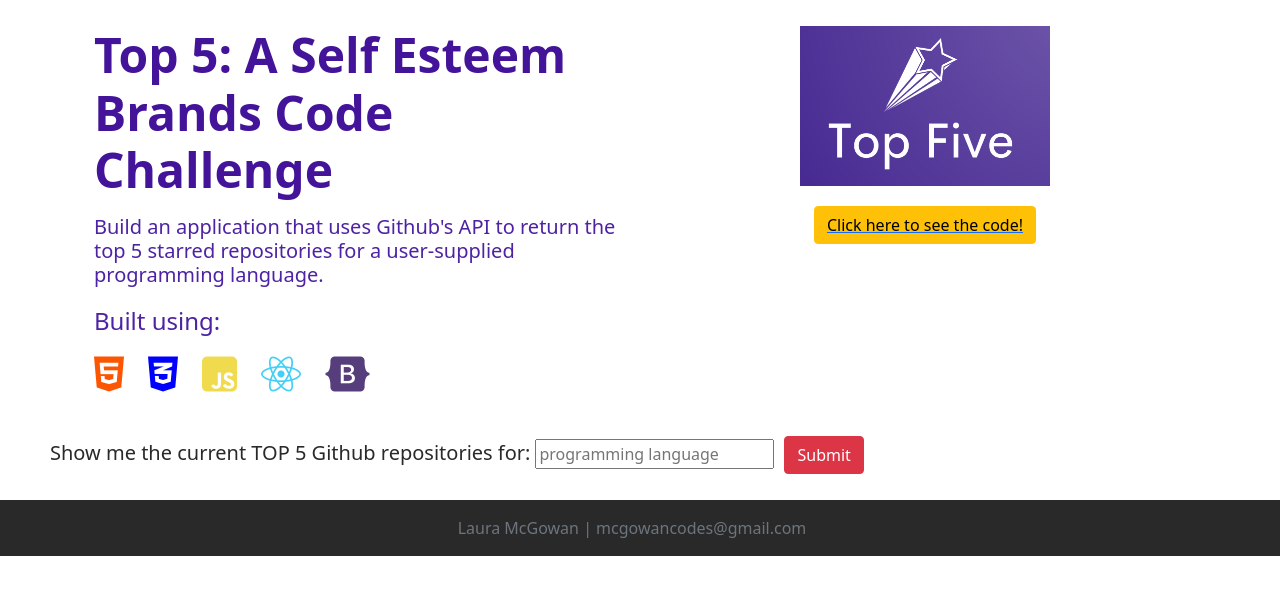
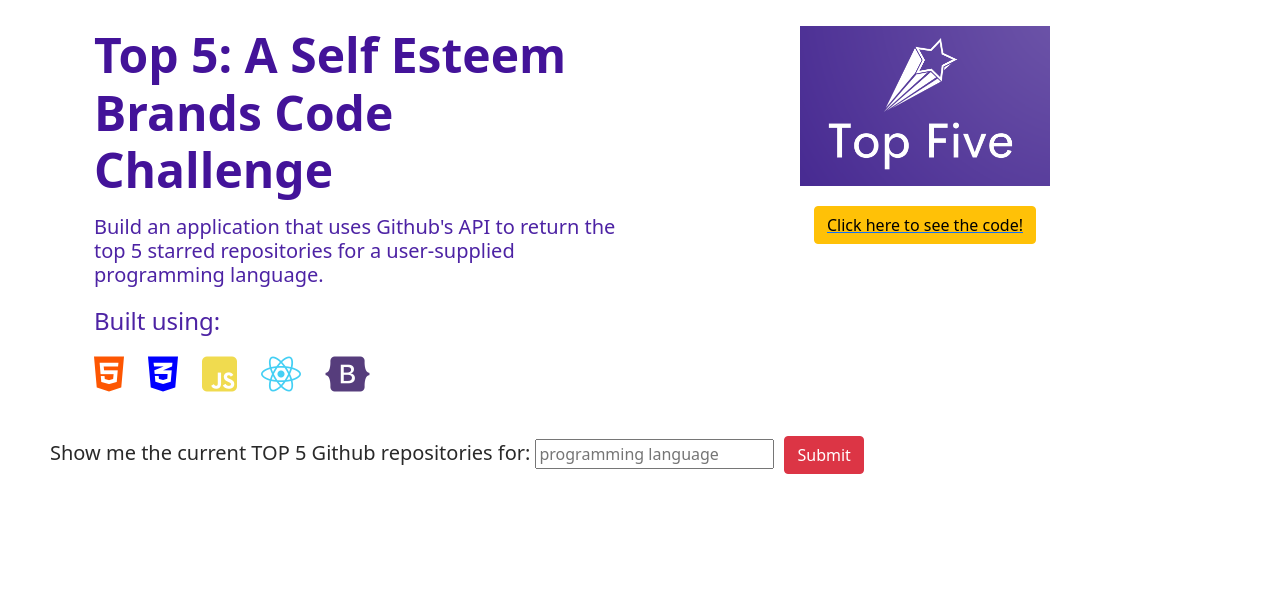
Before and after one commit to prime-mcgowan/seb-code-challenge, a React (Create React App) app: page / in a window 1280 px wide. Shown: the top 594 px of the page. Built offline with nearby package versions, Linux system fonts and the light colour scheme.

Commit message:
Update App.jsx

```diff
--- a/src/App.jsx
+++ b/src/App.jsx
@@ -121,13 +121,13 @@ function TopFive() {
 
 
 {/*  Start Footer Section */}
-    <footer
+{/*     <footer
       className="footer mt-auto py-3" >
         <div className="container-fluid" style={{position:"relative", bottom:"0"}}>
             <div className="text-muted d-flex align-items-center justify-content-start justify-content-lg-center"
                  > Laura McGowan | mcgowancodes@gmail.com</div>
           </div>
-    </footer>
+    </footer> */}
 {/* End Footer Section */}
 
 
```
